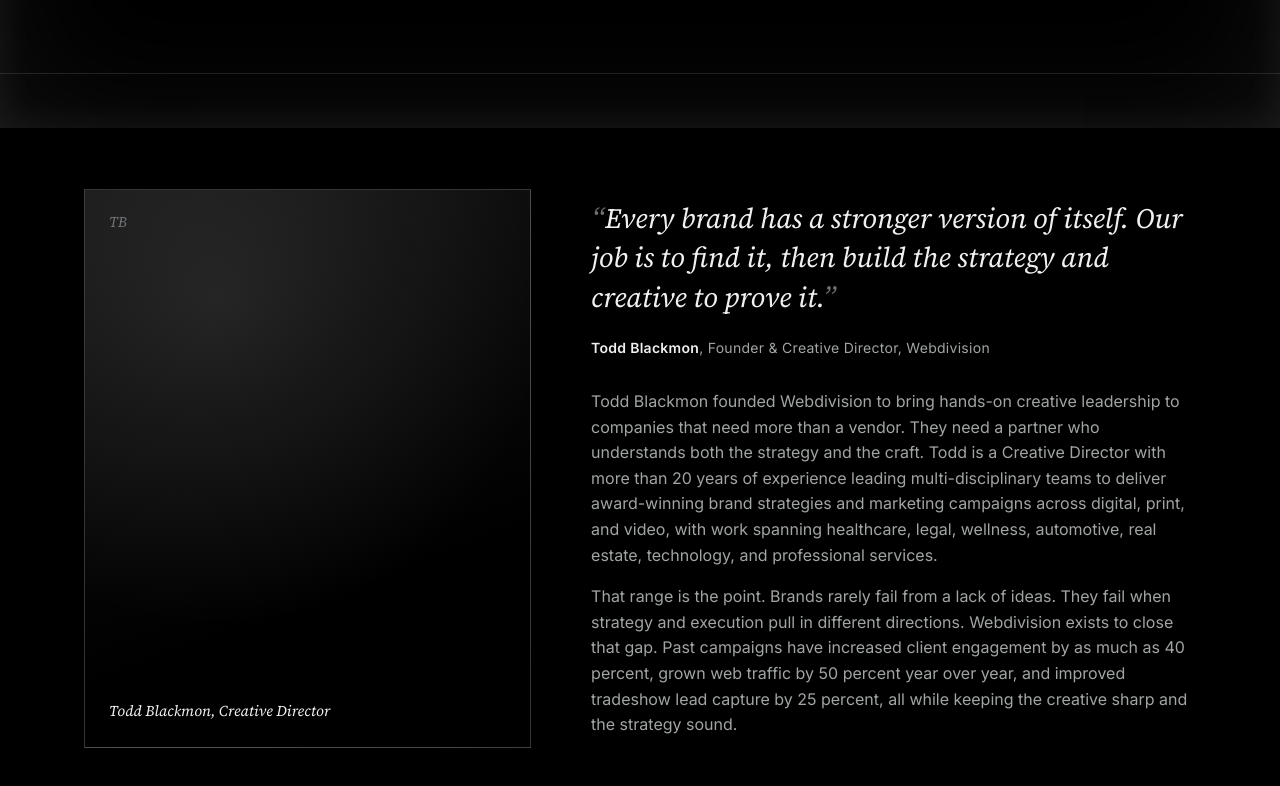
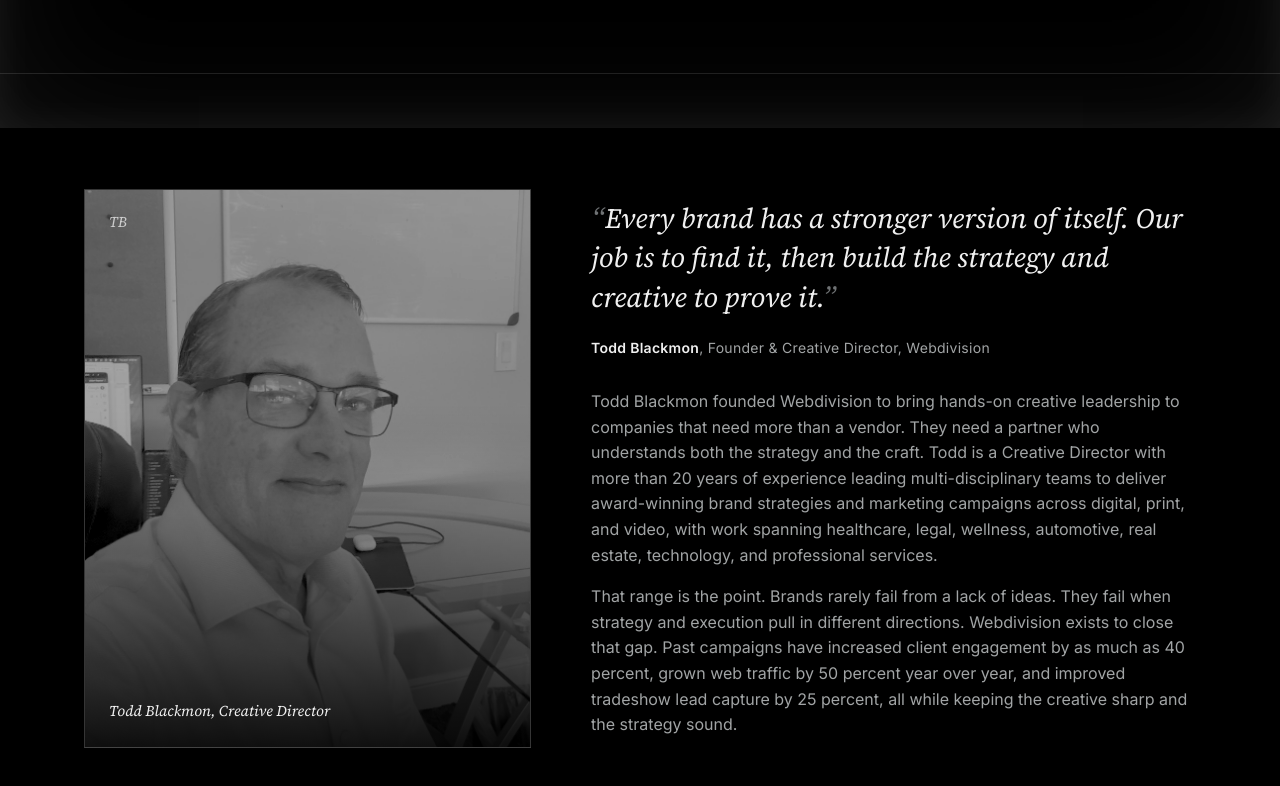
Before and after one commit to Webdivision/webdivision, a plain HTML site: page about.html in a window 1280 px wide. Shown: the part 672-1458 px from the top of the page. Drawn offline with Linux system fonts and the light colour scheme.

Commit message:
Add files via upload

```diff
--- a/about.html
+++ b/about.html
@@ -42,6 +42,7 @@
   <section class="section-pad">
     <div class="wrap founder-grid">
       <div class="founder-portrait" data-reveal>
+        <img src="todd-blackmon.jpg" alt="Todd Blackmon, Founder and Creative Director of Webdivision" />
         <span>Todd Blackmon, Creative Director</span>
       </div>
       <div class="founder-copy" data-reveal>
--- a/styles.css
+++ b/styles.css
@@ -627,15 +627,30 @@
 }
 .founder-portrait {
   aspect-ratio: 4/5;
-  background:
-    radial-gradient(circle at 30% 20%, rgba(240,240,240,0.1), transparent 60%),
-    linear-gradient(160deg, #141414 0%, #000 70%);
+  background: linear-gradient(160deg, #141414 0%, #000 70%);
   border: 1px solid var(--line-strong);
   display: flex;
   align-items: flex-end;
   padding: 24px;
   position: relative;
   overflow: hidden;
+}
+.founder-portrait img {
+  position: absolute;
+  inset: 0;
+  width: 100%;
+  height: 100%;
+  object-fit: cover;
+  filter: grayscale(100%) contrast(1.1) brightness(0.92);
+  z-index: 0;
+}
+.founder-portrait::after {
+  content: "";
+  position: absolute;
+  inset: 0;
+  background: linear-gradient(to top, rgba(0,0,0,0.88) 0%, rgba(0,0,0,0.1) 42%, transparent 62%);
+  z-index: 1;
+  pointer-events: none;
 }
 .founder-portrait::before {
   content: "TB";
@@ -644,13 +659,16 @@
   font-family: var(--serif);
   font-style: italic;
   font-size: 15px;
-  color: var(--muted-dim);
+  color: rgba(240,240,240,0.75);
+  z-index: 2;
 }
 .founder-portrait span {
   font-family: var(--serif);
   font-style: italic;
   color: var(--ink);
   font-size: 15px;
+  position: relative;
+  z-index: 2;
 }
 .founder-copy .quote {
   font-family: var(--serif);
```
Also changed, not shown: todd-blackmon.jpg (added).
